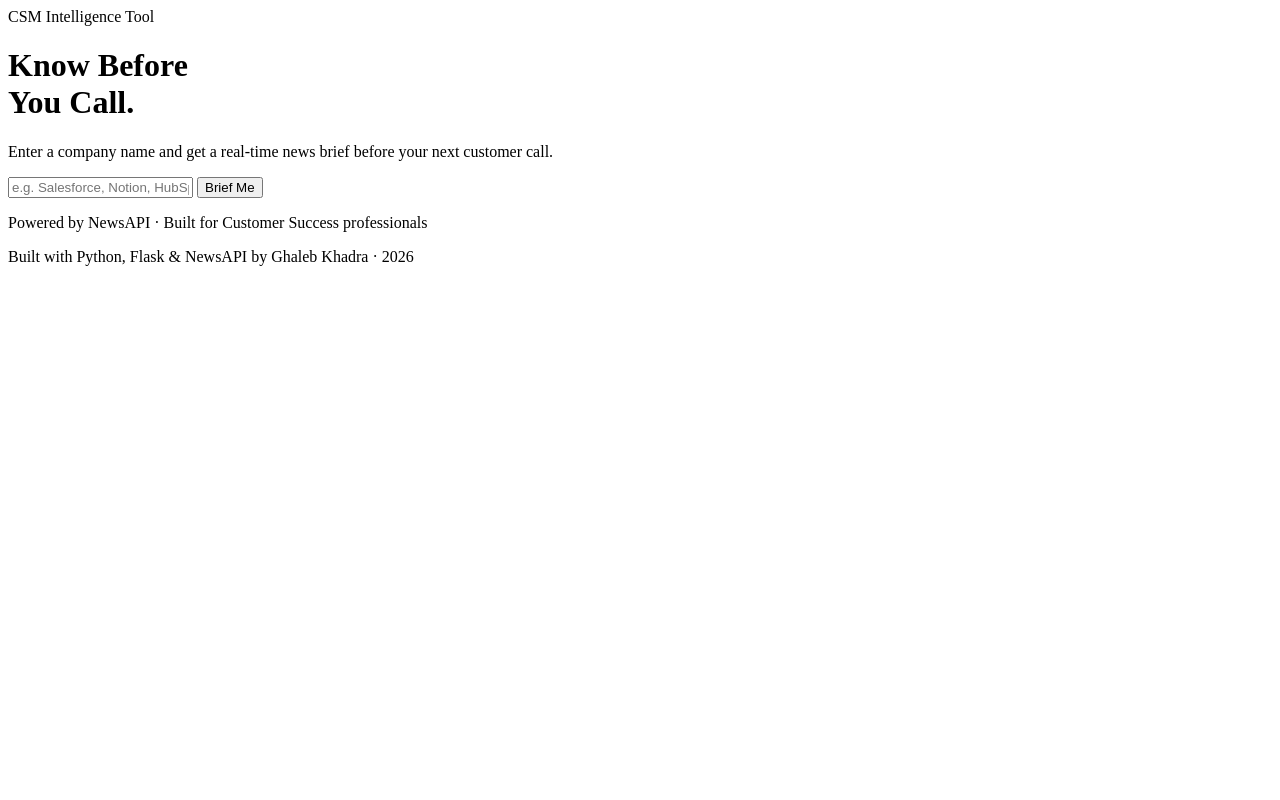
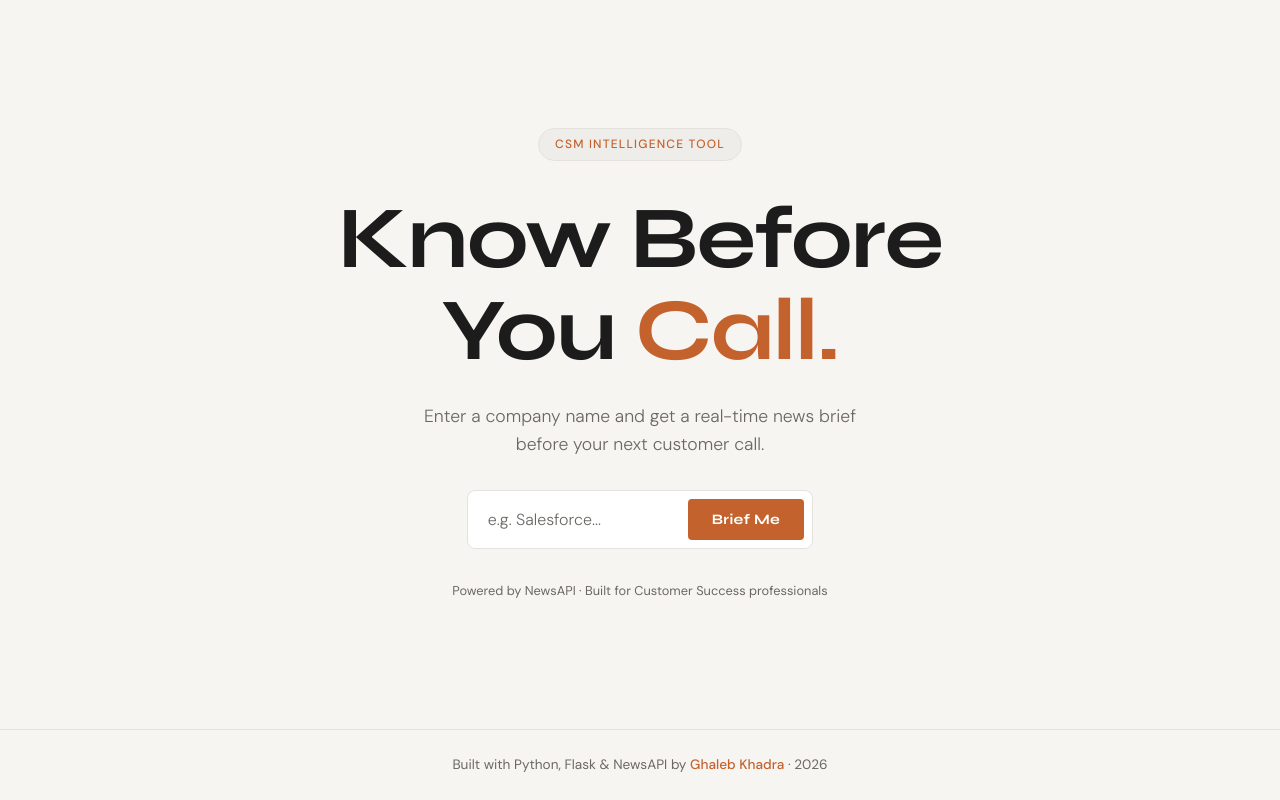
Before and after one commit to gkpyth/pre-call-brief, a Flask app: page / in a window 1280 px wide. Run offline with Flask 3, Linux system fonts and the light colour scheme.

Commit message:
feat: add style.css and fix disclaimer spacing

```diff
--- a/static/css/style.css
+++ b/static/css/style.css
@@ -0,0 +1,175 @@
+/* ============================================================
+   CSS VARIABLES
+   ============================================================ */
+:root {
+    --bg:           #F7F5F2;
+    --bg-white:     #FFFFFF;
+    --text:         #1C1C1C;
+    --text-muted:   #6B6864;
+    --accent:       #C4622D;
+    --accent-dark:  #A34E22;
+    --border:       #E5E2DD;
+    --surface:      #EFEDE9;
+
+    --font-heading: 'Syne', sans-serif;
+    --font-body:    'DM Sans', sans-serif;
+
+    --nav-height:   70px;
+    --transition:   0.3s ease;
+    --radius:       4px;
+    --radius-lg:    8px;
+}
+
+/* ============================================================
+   RESET & BASE
+   ============================================================ */
+*, *::before, *::after {
+    margin: 0;
+    padding: 0;
+    box-sizing: border-box;
+}
+
+html, body {
+    height: 100%;
+}
+
+body {
+    background-color: var(--bg);
+    color: var(--text);
+    font-family: var(--font-body);
+    font-size: 16px;
+    line-height: 1.6;
+    display: flex;
+    flex-direction: column;
+    min-height: 100vh;
+}
+
+/* ============================================================
+   HERO
+   ============================================================ */
+.hero {
+    flex: 1;
+    display: flex;
+    flex-direction: column;
+    align-items: center;
+    justify-content: center;
+    text-align: center;
+    padding: 60px 24px;
+}
+
+.badge {
+    display: inline-block;
+    font-family: var(--font-body);
+    font-size: 0.75rem;
+    font-weight: 500;
+    letter-spacing: 0.1em;
+    text-transform: uppercase;
+    color: var(--accent);
+    background-color: var(--surface);
+    border: 1px solid var(--border);
+    border-radius: 99px;
+    padding: 6px 16px;
+    margin-bottom: 32px;
+}
+
+.disclaimer {
+    margin-top: 32px;
+    font-size: 0.8rem;
+    color: var(--text-muted);
+}
+
+h1 {
+    font-family: var(--font-heading);
+    font-size: clamp(3rem, 8vw, 5.5rem);
+    font-weight: 700;
+    line-height: 1.05;
+    letter-spacing: -0.02em;
+    color: var(--text);
+    margin-bottom: 24px;
+}
+
+h1 .accent {
+    color: var(--accent);
+}
+
+.subtitle {
+    font-size: 1.1rem;
+    font-weight: 300;
+    color: var(--text-muted);
+    max-width: 480px;
+    margin-bottom: 32px;
+}
+
+/* ============================================================
+   SEARCH FORM
+   ============================================================ */
+.search-form {
+    width: 100%;
+    max-width: 560px;
+    margin-bottom: 48px;
+}
+
+.input-wrapper {
+    display: flex;
+    gap: 12px;
+    background-color: var(--bg-white);
+    border: 1px solid var(--border);
+    border-radius: var(--radius-lg);
+    padding: 8px 8px 8px 20px;
+    transition: border-color var(--transition), box-shadow var(--transition);
+}
+
+.input-wrapper:focus-within {
+    border-color: var(--accent);
+    box-shadow: 0 0 0 3px rgba(196, 98, 45, 0.1);
+}
+
+.input-wrapper input {
+    flex: 1;
+    border: none;
+    outline: none;
+    background: transparent;
+    font-family: var(--font-body);
+    font-size: 1rem;
+    color: var(--text);
+}
+
+.input-wrapper input::placeholder {
+    color: var(--text-muted);
+    font-weight: 300;
+}
+
+.input-wrapper button {
+    background-color: var(--accent);
+    color: #fff;
+    border: none;
+    border-radius: var(--radius);
+    padding: 12px 24px;
+    font-family: var(--font-heading);
+    font-size: 0.9rem;
+    font-weight: 700;
+    letter-spacing: 0.02em;
+    cursor: pointer;
+    transition: background-color var(--transition);
+    white-space: nowrap;
+}
+
+.input-wrapper button:hover {
+    background-color: var(--accent-dark);
+}
+
+/* ============================================================
+   FOOTER
+   ============================================================ */
+footer {
+    text-align: center;
+    padding: 24px;
+    font-size: 0.85rem;
+    color: var(--text-muted);
+    border-top: 1px solid var(--border);
+}
+
+footer span {
+    color: var(--accent);
+    font-weight: 500;
+}
--- a/templates/index.html
+++ b/templates/index.html
@@ -20,7 +20,7 @@
                 <input
                     type="text"
                     name="company"
-                    placeholder="e.g. Salesforce, Notion, HubSpot..."
+                    placeholder="e.g. Salesforce..."
                     required
                     autocomplete="off"
                 />
@@ -28,7 +28,9 @@
             </div>
         </form>
 
-        <p class="disclaimer">Powered by NewsAPI · Built for Customer Success professionals</p>
+        <div class="disclaimer">
+            <p>Powered by NewsAPI · Built for Customer Success professionals</p>
+        </div>
     </div>
 
     <footer>
```
